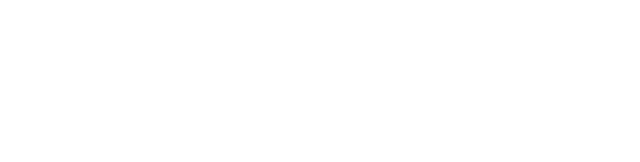
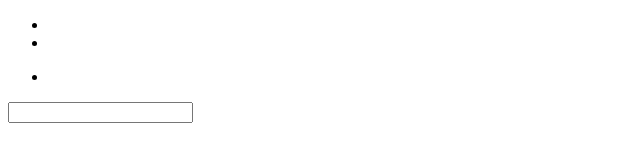
Before and after one commit to samikshya-22/nextgenvhouse, a plain HTML site: page test01/01.html/index.html in a window 1280 px wide. Shown: the whole page, without its empty margins (0-640 px from the left). Drawn offline with Linux system fonts and the light colour scheme.

Commit message:
my first web page

```diff
--- a/test01/01.html/index.html
+++ b/test01/01.html/index.html
@@ -3,9 +3,17 @@
 <head>
     <meta charset="UTF-8">
     <meta name="viewport" content="width=, initial-scale=1.0">
-    <title>Document</title>
+    <title>My first webpage</title>
 </head>
 <body>
-
+    <ul>
+        <li id="item1"></li>
+        <li id="item2"></li>
+    </ul>
+    <ul>
+        <li class="item1"></li>
+    </ul>
+    <input type="text"
+    <input type="text"
 </body>
 </html>
```
